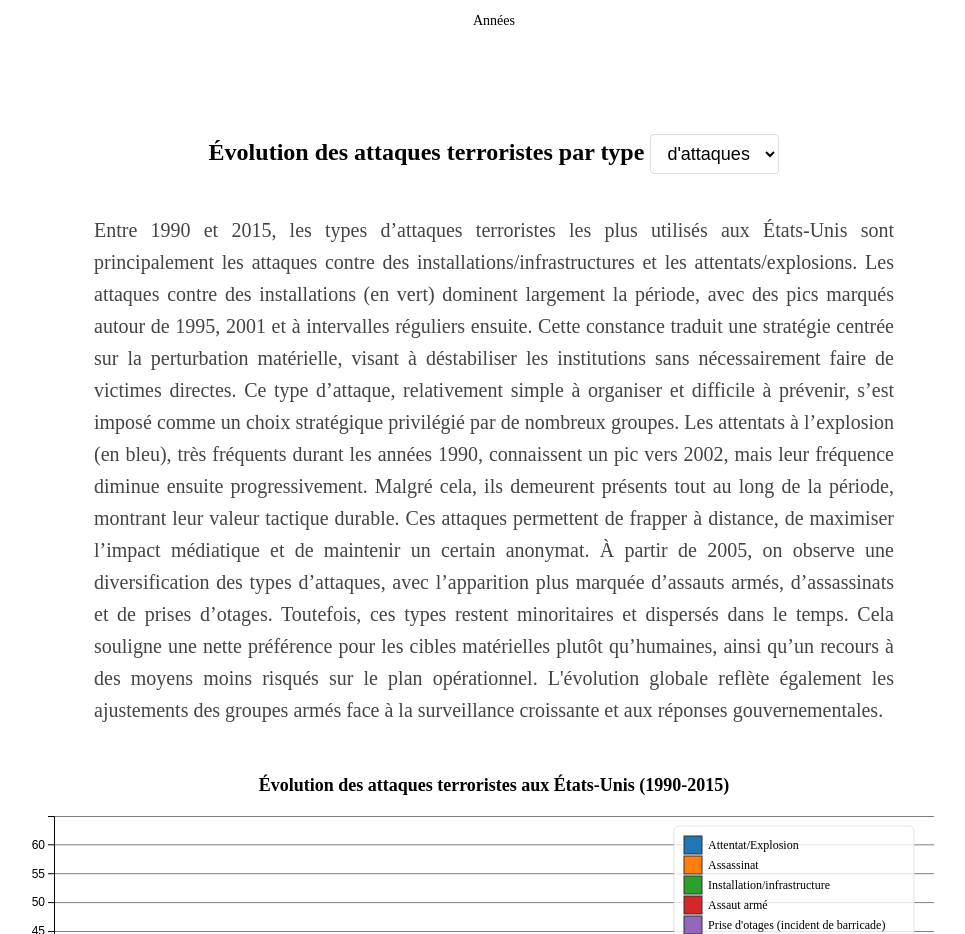
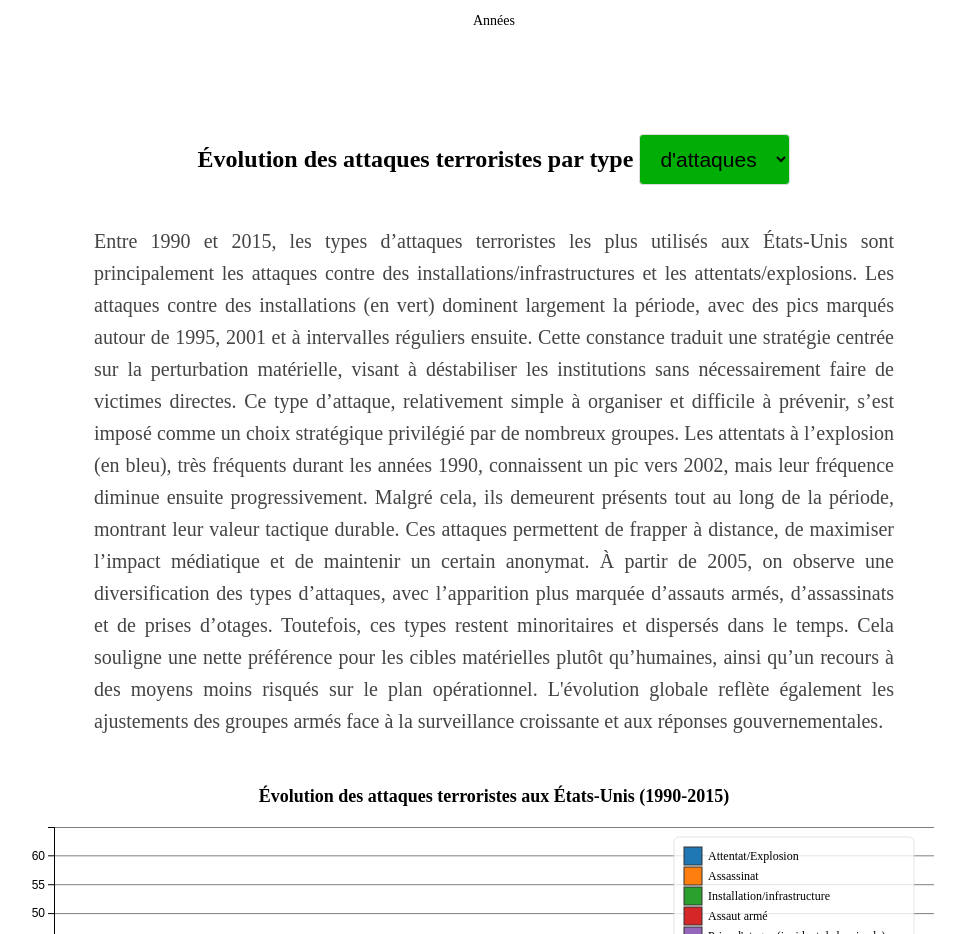
Before and after one commit to GabrielLouka/INF8808-Projet, an Angular app: page / in a window 1280 px wide. Shown: the part 1540-2474 px from the top of the page, without its empty margins (146-1111 px from the left). Built offline with nearby package versions, Linux system fonts and the light colour scheme.

Commit message:
button plus visible

```diff
--- a/src/app/components/visualizations/data-viz2/data-viz2.component.scss
+++ b/src/app/components/visualizations/data-viz2/data-viz2.component.scss
@@ -18,11 +18,11 @@
 }
 
 .category-selector {
-    padding: 8px 12px;
+    padding: 12px 16px;
     border-radius: 4px;
     border: 1px solid #ddd;
-    background-color: white;
-    font-size: 18px;
+    background-color: #00ae05;
+    font-size: 21px;
     cursor: pointer;
 }
 
```
